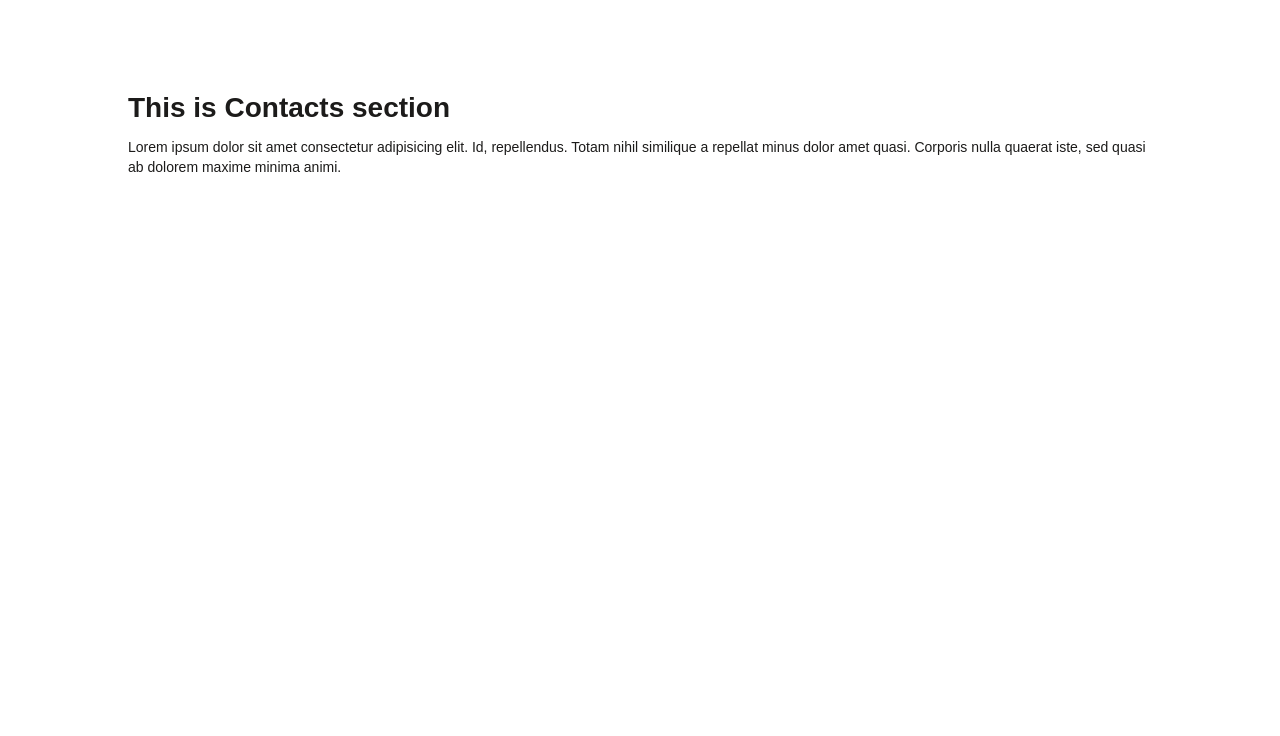
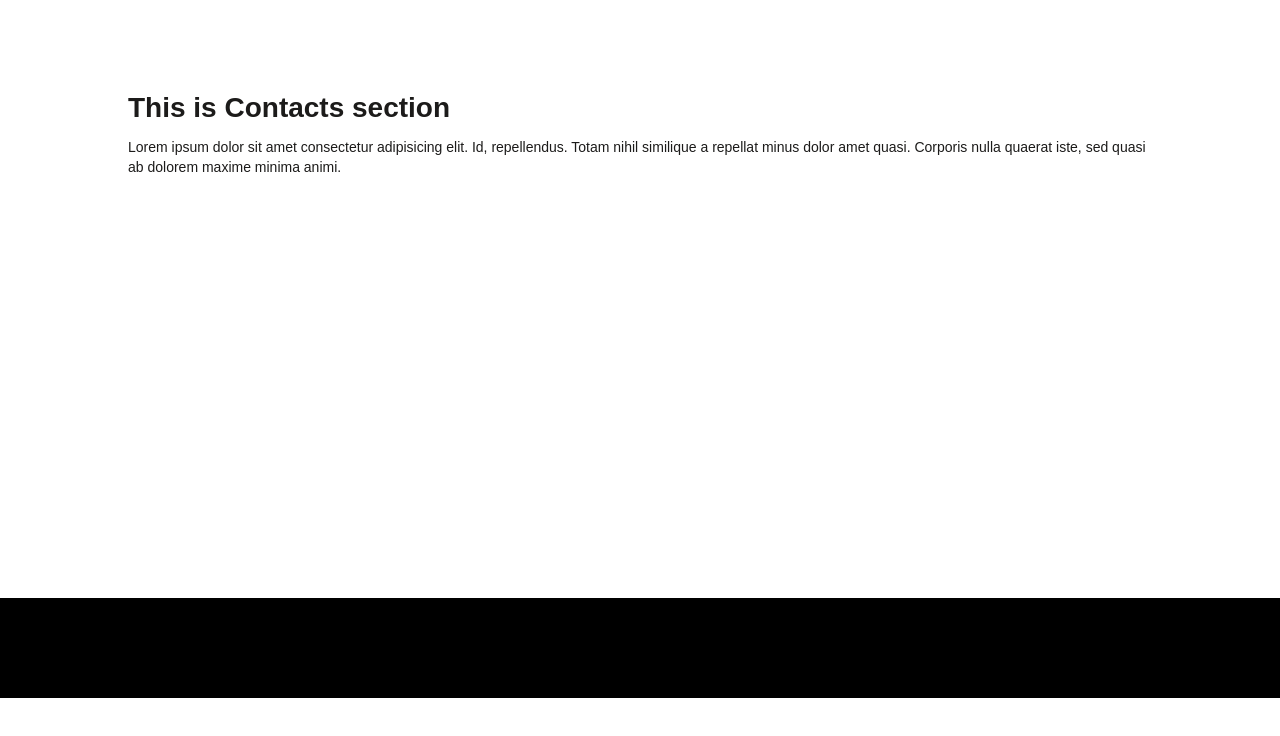
Before and after one commit to seankql/project-spendwise, a React (Create React App) app in the folder frontend/: page / in a window 1280 px wide. Shown: the part 1648-2384 px from the top of the page. After the commit the page ends 2346 px from the top, so only its background shows below. Built offline with nearby package versions, Linux system fonts and the light colour scheme.

Commit message:
Add footer

```diff
--- a/frontend/src/App.js
+++ b/frontend/src/App.js
@@ -2,7 +2,7 @@ import "./App.css";
 import Homepage from "./Presentation/Views/Homepage/Homepage";
 import Dashboard from "./Presentation/Views/Dashboard/Dashboard";
 import { BrowserRouter, Routes, Route } from "react-router-dom";
-import Profile from "./Presentation/Views/Account/Account";
+import Account from "./Presentation/Views/Account/Account";
 import Visualization from "./Presentation/Views/Visualization/Visualization";
 import Transactions from "./Presentation/Views/Transactions/Transactions";
 
@@ -13,7 +13,7 @@ function App() {
         <Routes>
           <Route path="/" element={<Homepage />} />
           <Route path="/dashboard" element={<Dashboard />} />
-          <Route path="/account" element={<Profile />} />
+          <Route path="/account" element={<Account />} />
           <Route path="/visualization" element={<Visualization />} />
           <Route path="/transactions" element={<Transactions />} />
         </Routes>
--- a/frontend/src/Presentation/Styles/Common.css
+++ b/frontend/src/Presentation/Styles/Common.css
@@ -90,6 +90,20 @@
   align-items: center;
 }
 
+footer {
+  display: flex;
+  background-color: black;
+  min-height: 100px;
+  margin-top: auto;
+  width: 100%;
+}
+
+.body-wrapper {
+  display: flex;
+  min-height: 100vh;
+  flex-direction: column;
+}
+
 .hidden {
   display: none !important;
 }
--- a/frontend/src/Presentation/Views/Account/Account.js
+++ b/frontend/src/Presentation/Views/Account/Account.js
@@ -35,7 +35,7 @@ export default function Account() {
   }, []);
 
   return (
-    <div>
+    <div className="body-wrapper">
       <Banner />
       <ScrollBanner data={sectionList} />
       <div className="page-content-container">
@@ -89,6 +89,7 @@ export default function Account() {
           </div>
         </div>
       </div>
+      <footer />
     </div>
   );
 }
--- a/frontend/src/Presentation/Views/Dashboard/Dashboard.js
+++ b/frontend/src/Presentation/Views/Dashboard/Dashboard.js
@@ -41,7 +41,7 @@ export default function Dashboard() {
   }, []);
 
   return (
-    <div>
+    <div className="body-wrapper">
       <Banner />
       <ScrollBanner data={sectionList} />
       <div className="page-content-container">
@@ -103,6 +103,7 @@ export default function Dashboard() {
         </div>
         <img className="section-divider" src={pieChart} alt="logo" />
       </div>
+      <footer />
     </div>
   );
 }
--- a/frontend/src/Presentation/Views/Homepage/Homepage.js
+++ b/frontend/src/Presentation/Views/Homepage/Homepage.js
@@ -1,5 +1,3 @@
-import useViewModel from "./ViewModel";
-import Button from "../../Components/Button";
 import logo from "../../../Media/logo-no-background.png";
 import imageBanner from "../../../Media/homepage-banner.png";
 import { Link } from "react-scroll";
@@ -9,10 +7,8 @@ import "../../Styles/Homepage.css";
 import SigninSignupButton from "../../Components/SigninSignupButton";
 
 export default function Homepage() {
-  const { navigateToPage } = useViewModel();
-
   return (
-    <div>
+    <div className="body-wrapper">
       <div className="banner">
         <div className="banner-wrapper">
           <img className="banner-img-container" src={logo} alt="logo" />
@@ -98,13 +94,14 @@ export default function Homepage() {
           repellendus. Totam nihil similique a repellat minus dolor amet quasi.
           Corporis nulla quaerat iste, sed quasi ab dolorem maxime minima animi.
         </div>
-        <div id="contact" style={{ height: 1000 }}>
+        <div id="contact" style={{ height: 500 }}>
           <h1>This is Contacts section</h1>
           Lorem ipsum dolor sit amet consectetur adipisicing elit. Id,
           repellendus. Totam nihil similique a repellat minus dolor amet quasi.
           Corporis nulla quaerat iste, sed quasi ab dolorem maxime minima animi.
         </div>
       </div>
+      <footer />
     </div>
   );
 }
--- a/frontend/src/Presentation/Views/Transactions/Transactions.js
+++ b/frontend/src/Presentation/Views/Transactions/Transactions.js
@@ -32,7 +32,7 @@ export default function Transactions() {
   }, []);
 
   return (
-    <div>
+    <div className="body-wrapper">
       <Banner />
       <ScrollBanner data={sectionList} />
       <div className="page-content-container">
@@ -81,6 +81,7 @@ export default function Transactions() {
           </div>
         </div>
       </div>
+      <footer />
     </div>
   );
 }
--- a/frontend/src/Presentation/Views/Visualization/Visualization.js
+++ b/frontend/src/Presentation/Views/Visualization/Visualization.js
@@ -18,7 +18,7 @@ export default function Visualization() {
   }, []);
 
   return (
-    <div>
+    <div className="body-wrapper">
       <Banner />
       <ScrollBanner data={sectionList} />
       <div className="page-content-container">
@@ -36,6 +36,7 @@ export default function Visualization() {
           <div className="transactions-col"></div>
         </div>
       </div>
+      <footer />
     </div>
   );
 }
```
